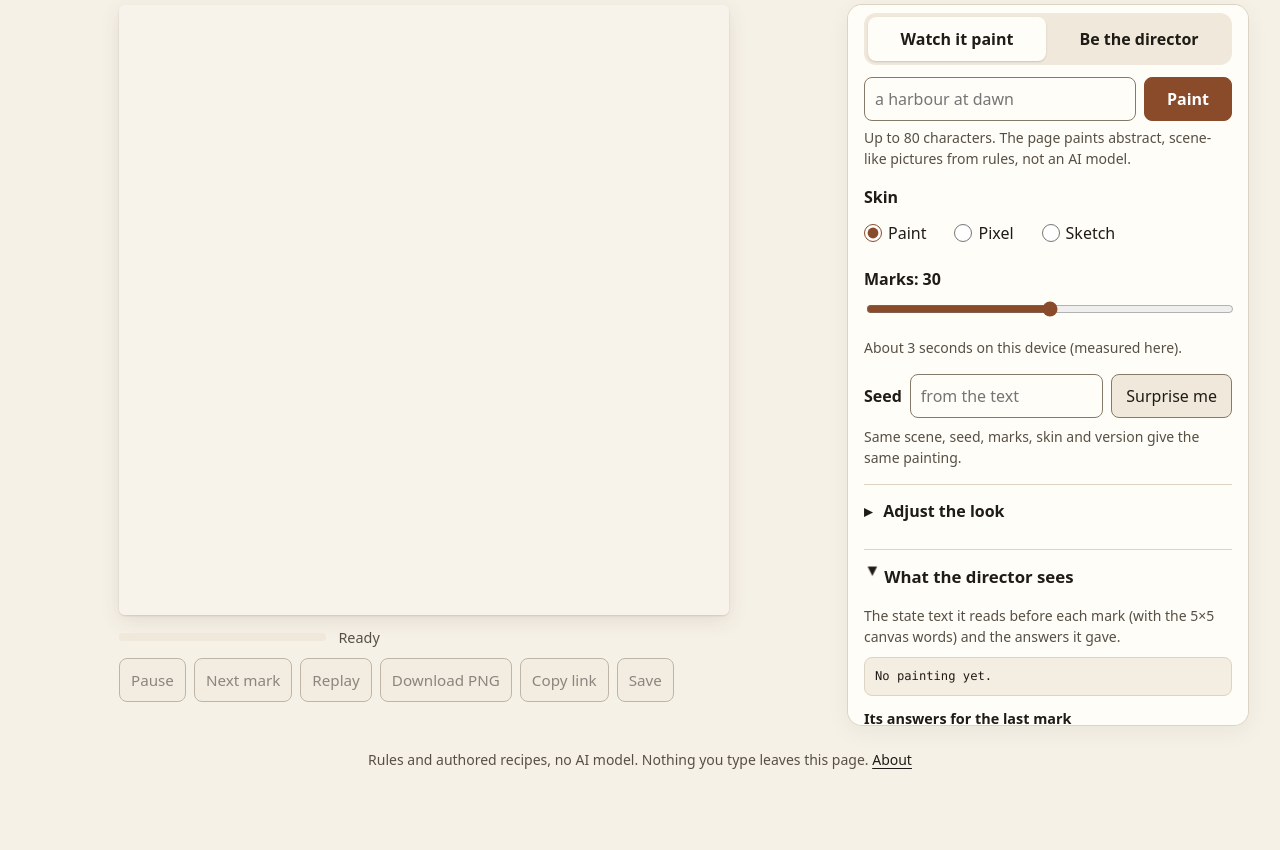
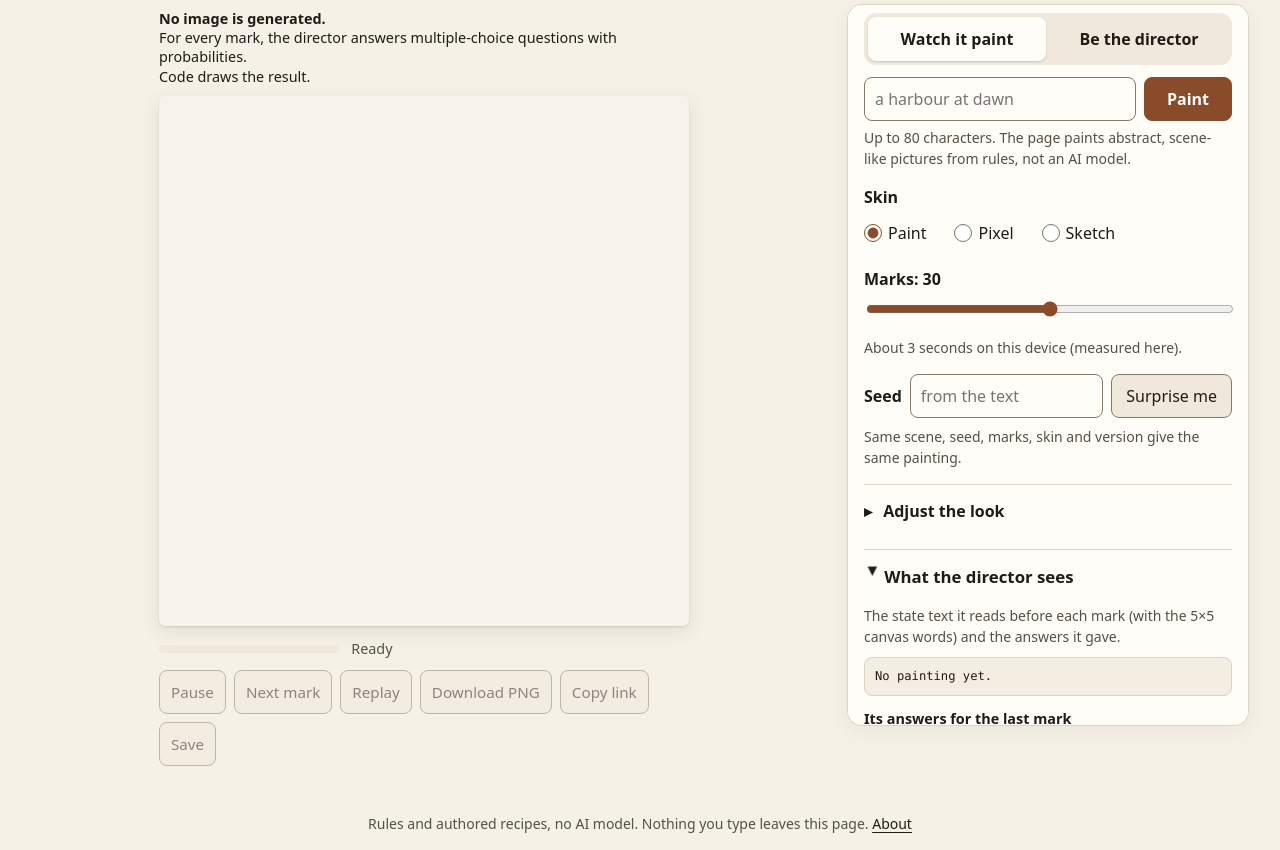
Before and after one commit to IvanFengJK/decisive-painter, a plain HTML site: page web/index.html in a window 1280 px wide. Shown: the part 70-920 px from the top of the page. Before the commit the page ends 856 px from the top, so only its background shows below. Drawn offline with Linux system fonts and the light colour scheme.

Commit message:
feat: explainer above the canvas (no image is generated; the director answers multiple-choice questions)

```diff
--- a/web/index.html
+++ b/web/index.html
@@ -25,6 +25,13 @@
 <main class="layout">
   <section class="stage" aria-labelledby="stage-title">
     <h2 id="stage-title" class="sr-only">Painting</h2>
+    <div class="intro">
+      <div id="explainer" class="explainer">
+        <p>No image is generated.</p>
+        <p>For every mark, the director answers multiple-choice questions with probabilities.</p>
+        <p>Code draws the result.</p>
+      </div>
+    </div>
     <div class="frame">
       <canvas id="canvas" width="600" height="600" role="img" aria-label="Blank paper, waiting for a scene"></canvas>
     </div>
--- a/web/style.css
+++ b/web/style.css
@@ -77,6 +77,10 @@ a { color: var(--fg); text-underline-offset: 3px; }
 .layout { padding: 0 16px; }
 
 /* ---------------------------------------------------------------------------------------- the stage */
+.intro { display: flex; flex-wrap: wrap; align-items: flex-start; justify-content: space-between; gap: 6px 16px; margin: 4px 0 10px; }
+.explainer { font-size: 0.9rem; line-height: 1.35; }
+.explainer p { margin: 0; }
+.explainer p:first-child { font-weight: 650; }
 .frame {
   width: 100%;
   aspect-ratio: 1 / 1;
@@ -255,8 +259,8 @@ h3.small { font-size: 0.9rem; margin: 12px 0 4px; }
     align-items: start;
   }
   .stage { position: sticky; top: 12px; }
-  .frame { width: min(100%, calc(100vh - 190px)); margin: 0 auto; }
-  .progress-row, .transport, .notice { width: min(100%, calc(100vh - 190px)); margin-left: auto; margin-right: auto; }
+  .frame { width: min(100%, calc(100vh - 270px)); margin: 0 auto; }
+  .intro, .progress-row, .transport, .notice, .again-help { width: min(100%, calc(100vh - 270px)); margin-left: auto; margin-right: auto; }
   .sheet {
     margin: 0;
     border-radius: 14px;
```
